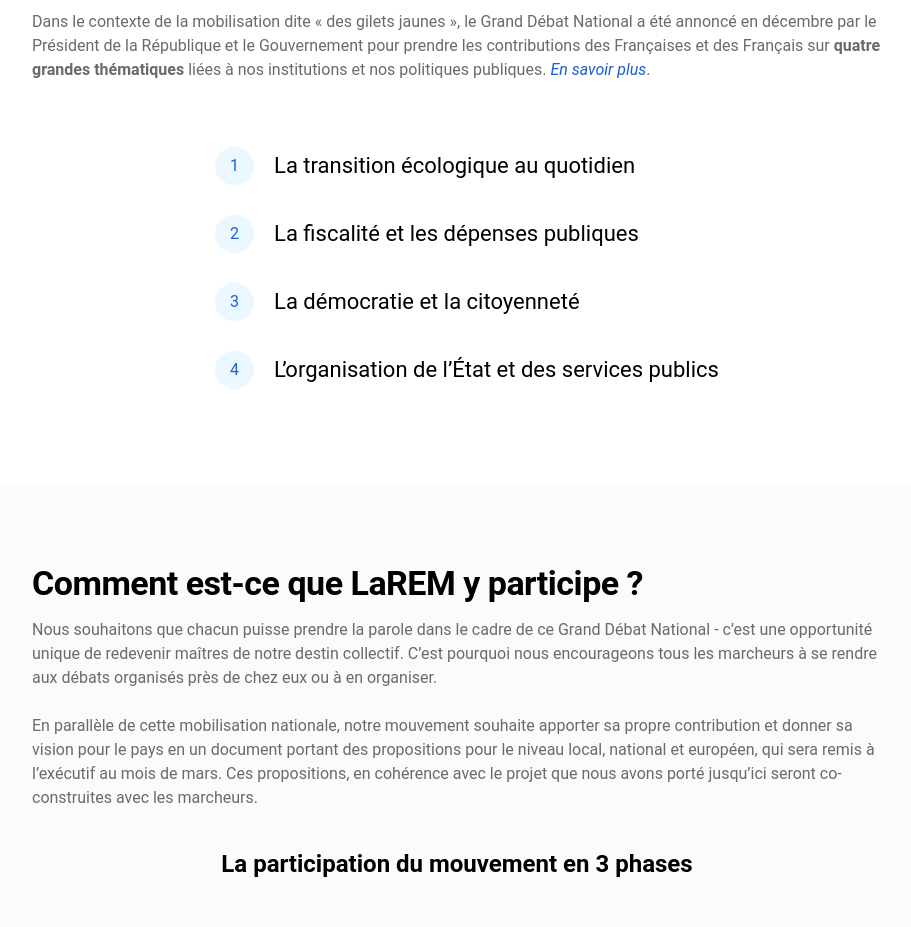
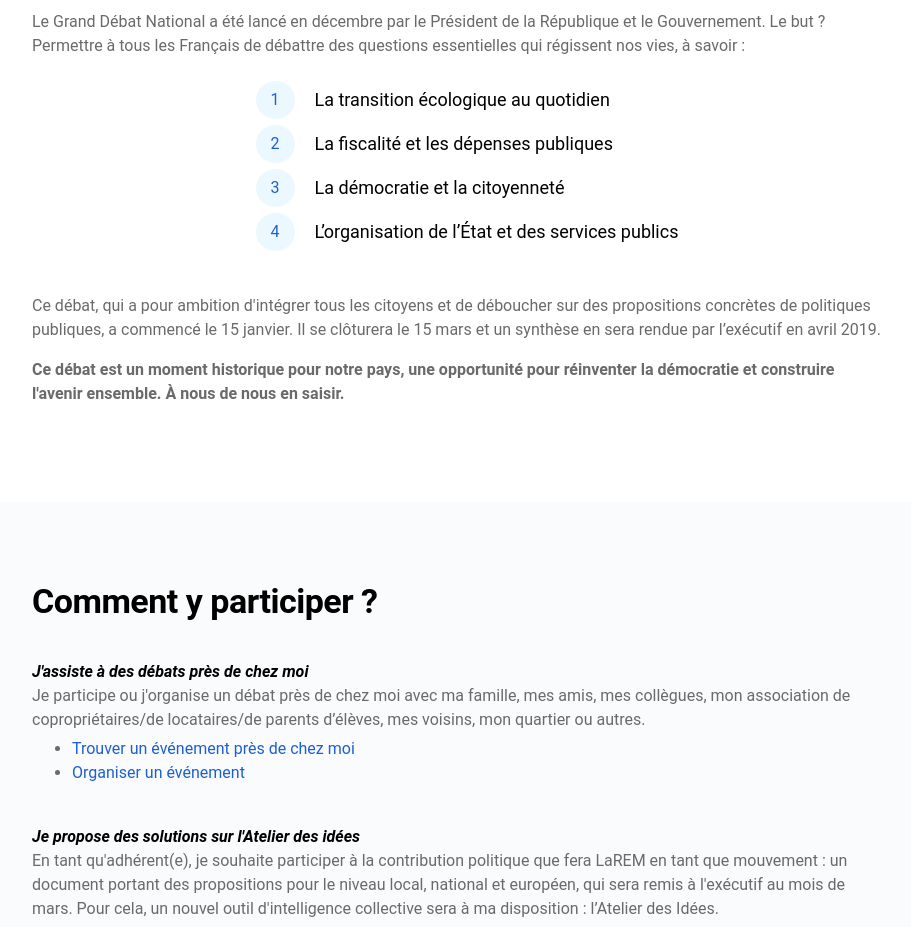
Before and after one commit to parti-renaissance/grand-debat, a React (Create React App) app: page / in a window 1280 px wide. Shown: the part 640-1567 px from the top of the page, without its empty margins (183-1094 px from the left). Built offline with nearby package versions, Linux system fonts and the light colour scheme; a web font is replaced by a local one.

Commit message:
Update copy 🐒

```diff
--- a/src/App.css
+++ b/src/App.css
@@ -587,6 +587,9 @@
 .muted {
   color: #6A6A6A; }
 
+.strong {
+  font-weight: bold; }
+
 h4 {
   font-size: 34px;
   letter-spacing: -0.5px;
@@ -729,10 +732,11 @@
     .explanatory {
       padding: 50px 0; } }
   .explanatory__phases {
-    margin-top: 50px; }
+    margin: 20px 0 40px; }
   .explanatory .phase--name {
     font-family: "Gillsans", "Roboto", Helvetica, sans-serif;
-    font-size: 22px; }
+    font-size: 18px;
+    margin: 10px 0; }
   .explanatory a {
     color: #1D5FD1; }
   .explanatory > div {
@@ -759,6 +763,29 @@
     margin: 0 0 20px 0; }
   .steps h6 {
     margin: 40px 0 20px 0; }
+  .steps ol {
+    font-family: "Roboto", Helvetica, sans-serif;
+    padding-left: 0;
+    margin-top: 40px !important;
+    margin-bottom: 70px;
+    list-style: none; }
+    .steps ol > li {
+      margin-bottom: 40px; }
+      .steps ol > li > span {
+        color: black;
+        font-style: italic; }
+    .steps ol ul {
+      margin: 5px 0;
+      padding-left: 40px;
+      list-style: disc; }
+      .steps ol ul span.coming-soon {
+        padding: 2px 5px;
+        border-radius: 3px;
+        margin-left: 5px;
+        font-size: 13px;
+        font-weight: bold;
+        background: #42D061;
+        color: white; }
   .steps .phases {
     display: flex;
     justify-content: space-around; }
--- a/src/App.js
+++ b/src/App.js
@@ -23,6 +23,11 @@
 						<Steps />
 					</div>
 				</div>
+				<div>
+					<div className="l__wrapper">
+						<Workshop />
+					</div>
+				</div>
 				<div className="background--blue">
 					<div className="l__wrapper--narrow">
 						<Deputies />
@@ -30,11 +35,6 @@
 				</div>
 				<div className="l__wrapper">
 					<Participate />
-				</div>
-				<div className="background--grey">
-					<div className="l__wrapper">
-						<Workshop />
-					</div>
 				</div>
 				<div className="l__wrapper--narrow">
 					<Cta />
--- a/src/js/components/Explanatory.js
+++ b/src/js/components/Explanatory.js
@@ -12,13 +12,8 @@
 		<div className="explanatory">
 			<h4>C'est quoi le Grand Débat National ?</h4>
 			<p className="muted">
-				Dans le contexte de la mobilisation dite « des gilets jaunes », le Grand Débat National a été annoncé en
-				décembre par le Président de la République et le Gouvernement pour prendre les contributions des
-				Françaises et des Français sur <strong>quatre grandes thématiques</strong> liées à nos institutions et nos politiques
-				publiques.{' '}
-				<a href="https://granddebat.fr/" target="_blank" rel="noopener noreferrer">
-					<em>En savoir plus</em>
-				</a>.
+				Le Grand Débat National a été lancé en
+				décembre par le Président de la République et le Gouvernement. Le but ? Permettre à tous les Français de débattre des questions essentielles qui régissent nos vies, à savoir :
 			</p>
 			<div className="explanatory__phases">
 				<div>
@@ -29,6 +24,12 @@
 					))}
 				</div>
 			</div>
+			<p className="muted">
+				Ce débat, qui a pour ambition d'intégrer tous les citoyens et de déboucher sur des propositions concrètes de politiques publiques, a commencé le 15 janvier. Il se clôturera le 15 mars et un synthèse en sera rendue par l’exécutif en avril 2019.
+			</p>
+			<p className="muted strong">
+				Ce débat est un moment historique pour notre pays, une opportunité pour réinventer la démocratie et construire l'avenir ensemble. À nous de nous en saisir.
+			</p>
 		</div>
 	);
 };
--- a/src/js/components/Participate.js
+++ b/src/js/components/Participate.js
@@ -3,26 +3,11 @@
 const Participate = () => {
 	return (
 		<div className="participate l__wrapper--narrow">
-			<h4>Je souhaite participer. Je fais comment ?</h4>
+			<h4>L'Atelier des idées c’est quoi ?</h4>
 			<p>
-				Pour proposer des idées et co-construire la contribution de <em>La République En Marche</em> au Grand Débat National, c'est simple ! Un outil, deux options :
+				L'Atelier des idées sera lancé début février. C’est un outil numérique d’intelligence collective, qui sera accessible à tous nos adhérents. Un principe simple : identifiez une problématique et proposez une solution pour y répondre. Une fois publiée, votre proposition devient accessible à l’ensemble des marcheurs qui pourront l’enrichir, la commenter, la soutenir.
 			</p>
 			<div className="participate__grid">
-				<div>
-					<p className="muted">
-						<span className="participate__header">Un outil en ligne</span><br />
-						L'Atelier des Idées sera lancé fin janvier. <strong>C'est un outil numérique d’intelligence collective, qui sera
-						accessible à tous nos adhérents.</strong> Un principe simple : identifiez une problématique et proposez une
-						solution pour y répondre. Une fois publiée, votre proposition devient accessible à l'ensemble des
-						marcheurs qui pourront l'enrichir, la commenter, la soutenir.
-						<br />
-						<br />
-						<span className="participate__header">Des événements locaux</span><br />
-						L'Atelier des idées, lancé à l'occasion de ce Grand Débat, correspondra également à un format
-						d'événement physiques qui seront organisés partout en France par les équipes LaREM : <a rel="noopener noreferrer" href="https://en-marche.fr/evenements/categorie/grand-debat-atelier-idees" target="_blank">trouvez les
-						événements près de chez vous</a>. <strong>Les ateliers seront l’occasion de discuter des 4 grands thèmes de ce débat</strong> et d’élaborer ensemble des propositions concrètes au niveau local, national ou encore européen.
-					</p>
-				</div>
 				<div>
 					<div>
 						<img src={adi_preview} alt="atelier des idées" />
@@ -30,7 +15,7 @@
 							<button type="button" disabled>
 								atelier des idées
 							</button>
-							<small>Bientôt disponible</small>
+							<small>Disponible début février 2019</small>
 						</div>
 
 						<br />
--- a/src/js/components/Steps.js
+++ b/src/js/components/Steps.js
@@ -7,21 +7,21 @@
 		timeframe: 'Janvier',
 		title: 'Sur le terrain',
 		value:
-			'Nos adhérents seront à <b>l’écoute des citoyens</b> ; sur les marchés, dans la rue, dans leurs immeubles, dans leurs commerces, dans des entreprises, associations et syndicats afin de <b>comprendre ce qui va et ce qui ne va pas</b> et d’<b>aller chercher les bonnes idées chez ceux qui vivent et font les choses.</b>',
+			'Les marcheurs sont à <b>l’écoute des citoyens</b> ; sur les marchés, dans la rue, dans leurs immeubles, dans leurs commerces, dans des entreprises, associations et syndicats afin de <b>comprendre ce qui va et ce qui ne va pas</b> et d’<b>aller chercher les bonnes idées chez ceux qui vivent et font les choses.</b> Par ailleurs, chacun(e) est invité(e) à prendre part aux débats au niveau local à encourager les citoyens à s’y rendre, et à organiser des événements près de chez soi.',
 		img: terrain_img
 	},
 	{
 		timeframe: 'Février',
 		title: "L'Atelier des Idées",
 		value:
-			'Nos adhérents pourront <b>rédiger</b>, seuls ou à plusieurs, en ligne ou lors d’événements locaux,<b> des propositions structurées grâce à un outil numérique d’intelligence collective innovant</b>, lancé à l’occasion de ce débat.',
+			'Les marcheurs pourront <b>rédiger</b>, seuls ou à plusieurs, <b>des propositions structurées grâce à un outil numérique d’intelligence collective innovant</b>, lancé à l’occasion de ce débat.',
 		img: adi_img
 	},
 	{
 		timeframe: 'Février - Mars',
 		title: 'Co-construction',
 		value:
-			'<a href="#Workshop">Quatre groupes de travail</a> - un par thématique - sont chargés de <b>construire la contribution finale</b> à partir des diverses propositions de marcheurs et d’auditions qu’ils pourront décider de mener pour éclairer leur travail.',
+			'<a href="#Workshop">4 groupes de travail</a> - 1 par thématique - sont chargés de <b>construire la contribution finale</b> à partir des diverses propositions de marcheurs et d’auditions qu’ils pourront décider de mener pour éclairer leur travail.',
 		img: co_construction_img
 	}
 ];
@@ -30,20 +30,31 @@
 		<React.Fragment>
 			<div className="steps">
 				<div className="l__wrapper--narrow">
-					<h4>Comment est-ce que LaREM y participe ?</h4>
-					<p className="muted">
-						Nous souhaitons que chacun puisse prendre la parole dans le cadre de ce Grand Débat National -
-						c’est une opportunité unique de redevenir maîtres de notre destin collectif. C’est pourquoi nous
-						encourageons tous les marcheurs à se rendre aux débats organisés près de chez eux ou à en
-						organiser. <br />
-						<br />
-						En parallèle de cette mobilisation nationale, notre mouvement souhaite apporter sa propre
-						contribution et donner sa vision pour le pays en un document portant des propositions pour le
-						niveau local, national et européen, qui sera remis à l’exécutif au mois de mars. Ces
-						propositions, en cohérence avec le projet que nous avons porté jusqu’ici seront co-construites
-						avec les marcheurs.
-					</p>
-					<h6>La participation du mouvement en 3 phases</h6>
+					<h4>Comment y participer ?</h4>
+					<ol className="muted">
+						<li>
+							<span className="strong">J'assiste à des débats près de chez moi</span><br/>
+							Je participe ou j'organise un débat près de chez moi avec ma famille, mes amis, mes collègues, mon association de copropriétaires/de locataires/de parents d’élèves, mes voisins, mon quartier ou autres.
+							<ul>
+								<li><a href="https://granddebat.fr/events" target="_blank" rel="noopener noreferrer">
+									Trouver un événement près de chez moi
+								</a></li>
+								<li><a href="https://granddebat.fr/project/referencer-son-debat/questionnaire/faites-referencer-votre-evenement-1" target="_blank" rel="noopener noreferrer">
+									Organiser un événement
+								</a></li>
+							</ul>
+						</li>
+						<li>
+							<span className="strong">Je propose des solutions sur l'Atelier des idées</span><br/>
+							En tant qu'adhérent(e), je souhaite participer à la contribution politique que fera LaREM en tant que mouvement : un document portant des propositions pour le niveau local, national et européen, qui sera remis à l'exécutif au mois de mars. Pour cela, un nouvel outil d'intelligence collective sera à ma disposition : l’Atelier des Idées.
+							<ul>
+								<li>
+									Découvrir l'Atelier des idées <span className="coming-soon">Disponible début février 2019</span>
+								</li>
+							</ul>
+						</li>
+					</ol>
+					<h6>La participation du mouvement en 3 temps</h6>
 				</div>
 				<div className="phases">
 					{phases.map((phase, i) => (
--- a/src/style/_explanatory.scss
+++ b/src/style/_explanatory.scss
@@ -6,12 +6,13 @@
     }
 
     &__phases {
-      margin-top: 50px;
+      margin: 20px 0 40px;
     }
 
     .phase--name {
       font-family: $font-gillsans;
-      font-size: 22px;
+      font-size: 18px;
+      margin: 10px 0;
     }
 
     a {
--- a/src/style/_general.scss
+++ b/src/style/_general.scss
@@ -75,6 +75,10 @@
     color: $grey;
 }
 
+.strong {
+    font-weight: bold;
+}
+
 h4 {
  @include text--large;
 }
--- a/src/style/_steps.scss
+++ b/src/style/_steps.scss
@@ -11,6 +11,39 @@
     }
     h6 {
         margin:40px 0 20px 0;
+    }
+
+    ol {
+      font-family: $font-roboto;
+      padding-left: 0;
+      margin-top: 40px !important;
+      margin-bottom: 70px;
+      list-style: none;
+
+      > li {
+        margin-bottom: 40px;
+
+        > span {
+          color: black;
+          font-style: italic;
+        }
+      }
+
+      ul {
+        margin: 5px 0;
+        padding-left: 40px;
+        list-style: disc;
+
+        span.coming-soon {
+          padding: 2px 5px;
+          border-radius: 3px;
+          margin-left: 5px;
+          font-size: 13px;
+          font-weight: bold;
+          background: $green;
+          color: white;
+        }
+      }
     }
 
     .phases {
```
